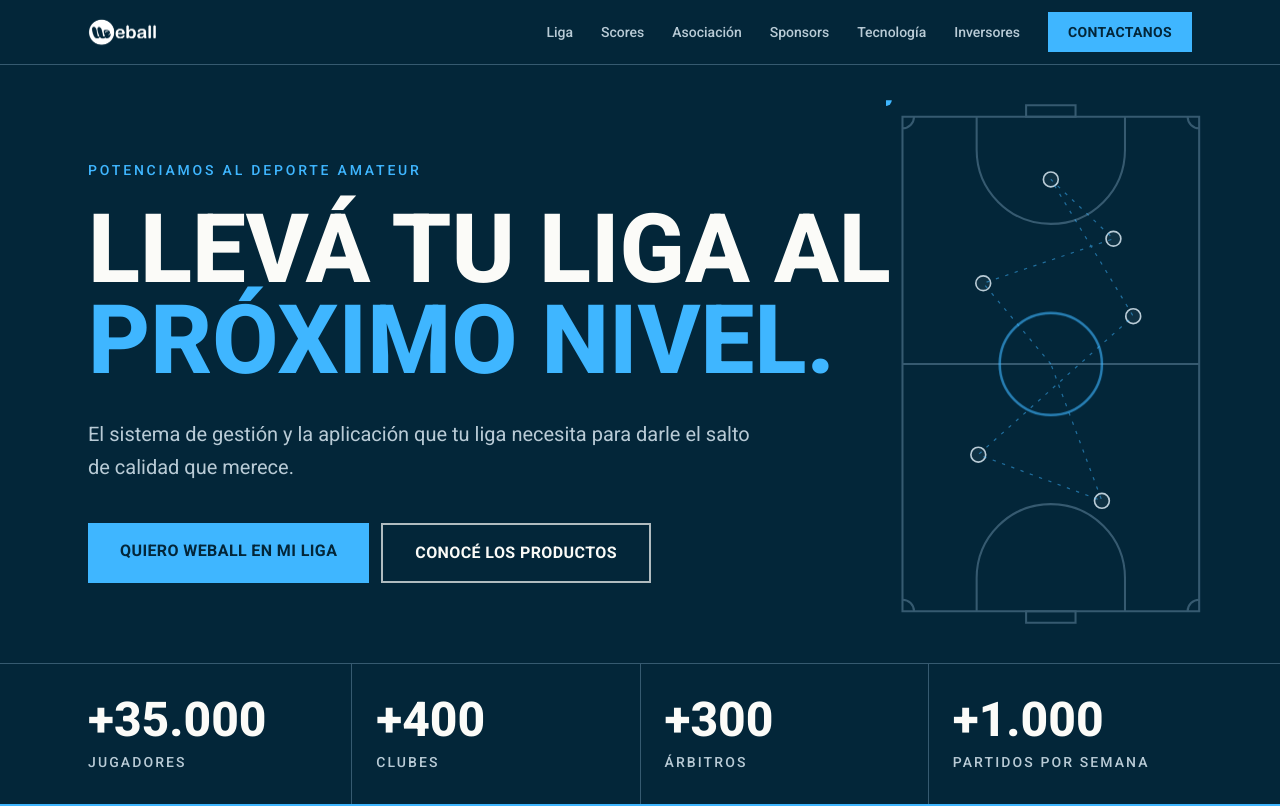
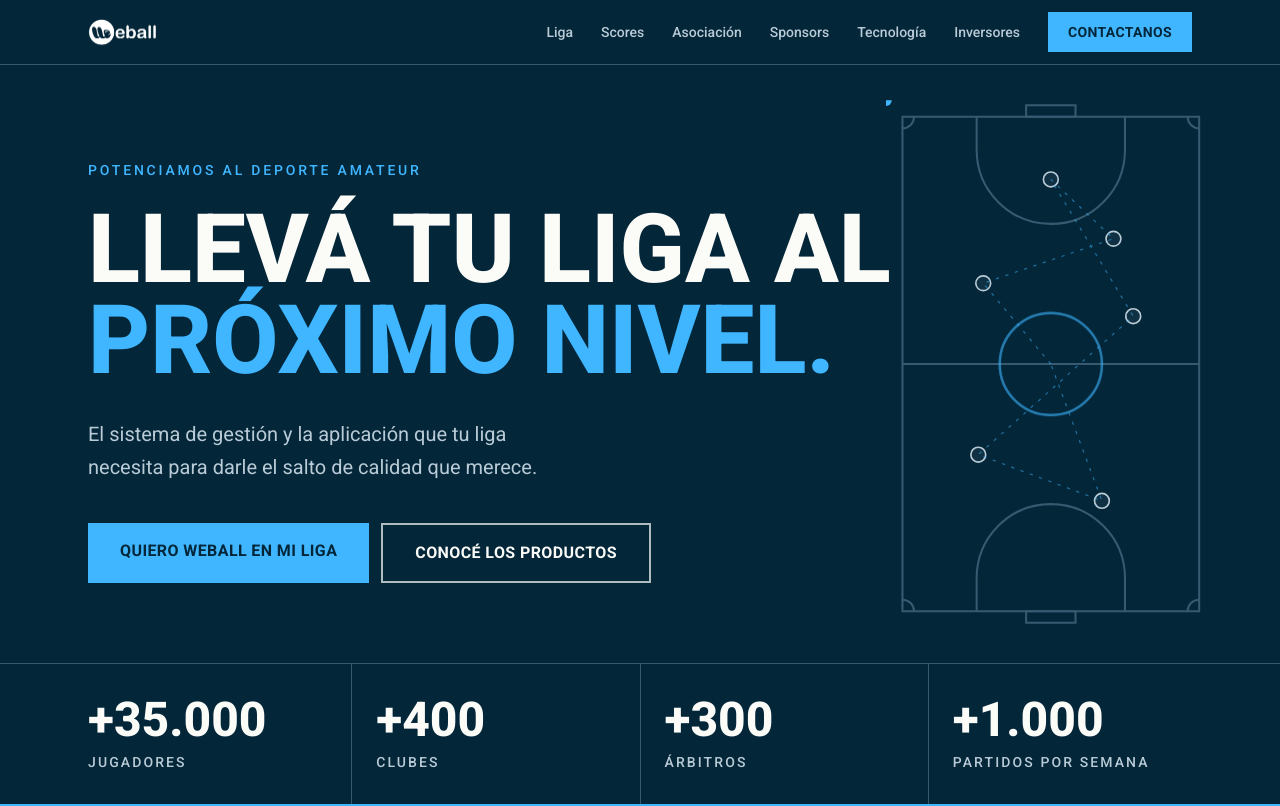
Before and after one commit to WeballCode/weball-landing, a React (Vite) app: page / in a window 1280 px wide. Shown: the top 806 px of the page. Built offline with nearby package versions, Linux system fonts and the light colour scheme.

Commit message:
Portada: texto en dos líneas parejas

```diff
--- a/src/components/Hero.jsx
+++ b/src/components/Hero.jsx
@@ -28,7 +28,7 @@
             </Reveal>
           </h1>
 
-          <Reveal as="p" delay={450} className="mt-8 max-w-2xl text-lg leading-relaxed text-bruma sm:text-xl">
+          <Reveal as="p" delay={450} className="mt-8 max-w-xl text-balance text-lg leading-relaxed text-bruma sm:text-xl">
             El sistema de gestión y la aplicación que tu liga necesita para darle el salto de calidad que merece.
           </Reveal>
 
```
